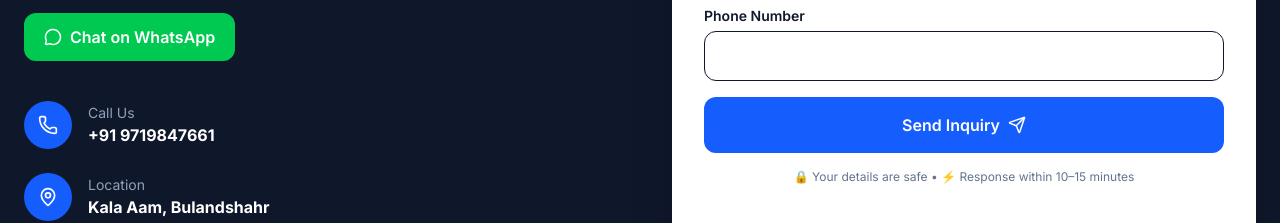
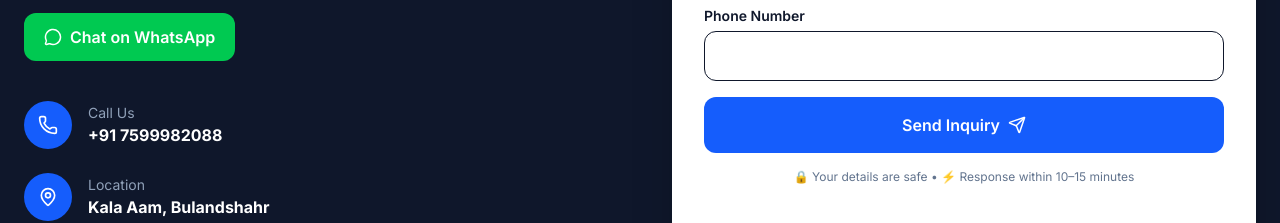
Before and after one commit to shariq4414/printeda-website, a Next.js app: page / in a window 1280 px wide. Shown: the part 8200-8423 px from the top of the page. Built offline with nearby package versions, Linux system fonts and the light colour scheme.

Commit message:
update number

```diff
--- a/components/Contact.tsx
+++ b/components/Contact.tsx
@@ -32,7 +32,7 @@
 
             {/* WhatsApp */}
             <a
-              href="https://wa.me/919719847661?text=Hi%20Printeda%2C%20I%20want%20to%20start%20a%20printing%20project"
+              href="https://wa.me/917599982088?text=Hi%20Printeda%2C%20I%20want%20to%20start%20a%20printing%20project"
               target="_blank"
               className="inline-flex items-center gap-2 bg-green-500 hover:bg-green-600 px-5 py-3 rounded-xl font-semibold mb-10 transition"
             >
@@ -50,10 +50,10 @@
                 <div>
                   <p className="text-sm text-slate-400">Call Us</p>
                   <a
-                    href="tel:+919719847661"
+                    href="tel:+917599982088"
                     className="font-bold hover:text-blue-400 transition"
                   >
-                    +91 9719847661
+                    +91 7599982088
                   </a>
                 </div>
               </div>
@@ -103,7 +103,7 @@
                 </p>
 
                 <a
-                  href="https://wa.me/919719847661"
+                  href="https://wa.me/917599982088"
                   target="_blank"
                   className="inline-block mt-5 bg-green-500 text-white px-6 py-3 rounded-xl"
                 >
@@ -144,7 +144,7 @@
 Service: ${finalService}`;
 
                     window.open(
-                      `https://wa.me/919719847661?text=${encodeURIComponent(message)}`,
+                      `https://wa.me/917599982088?text=${encodeURIComponent(message)}`,
                       "_blank"
                     );
                   }
```
